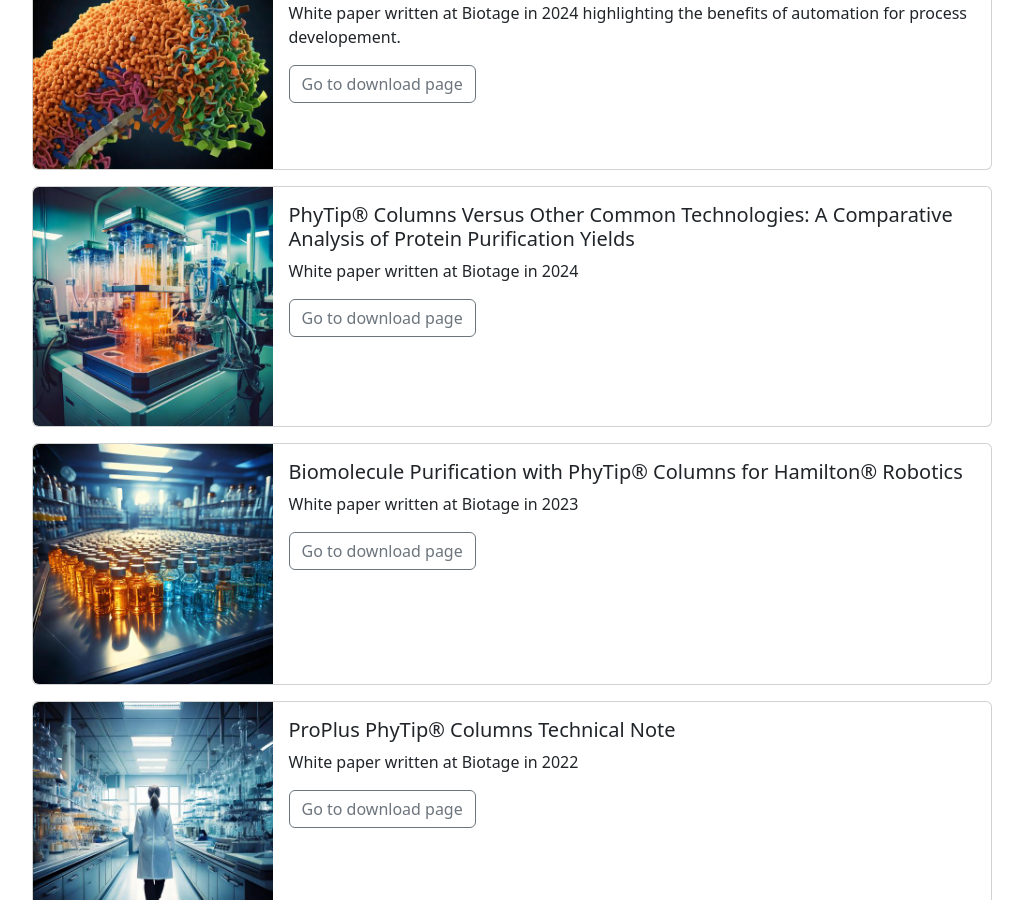
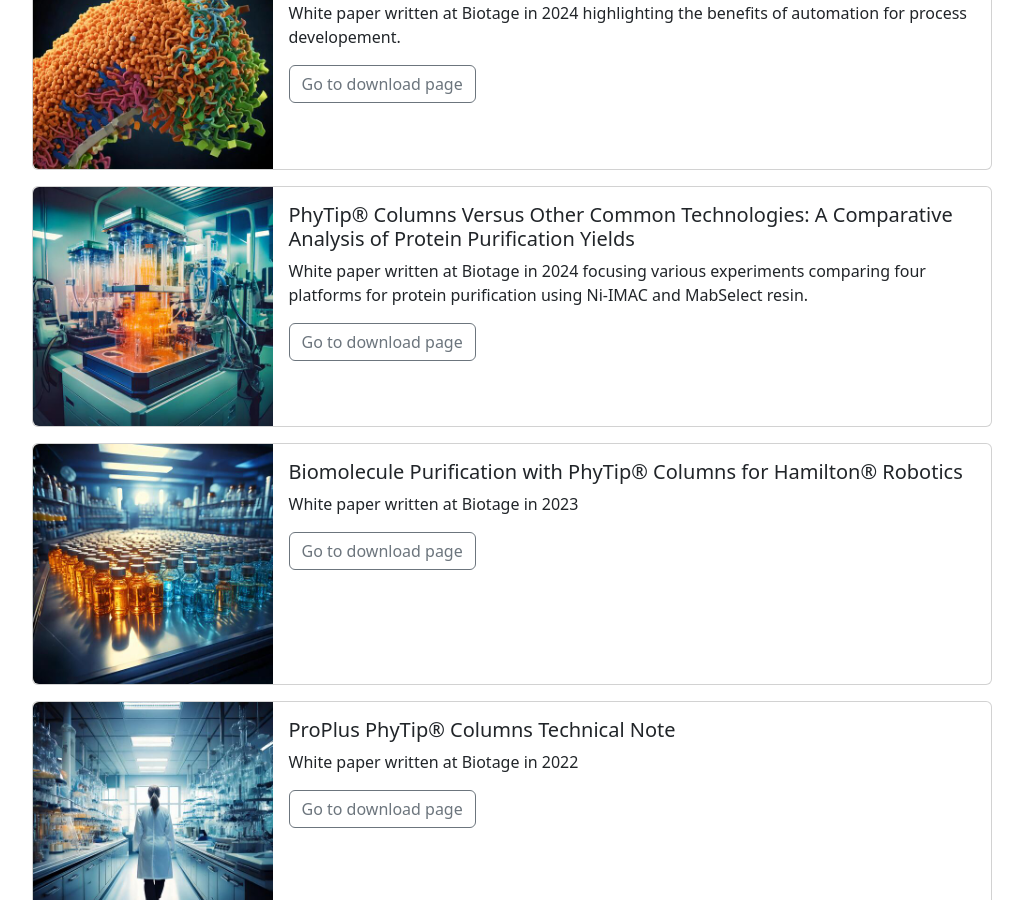
Before and after one commit to gkerkow/gkerkow.github.io, a Jekyll site: the page built from public-work.html, in a window 1280 px wide and 900 px high, scrolled down 353 px. Shown: the whole window, without its empty margins (136-1159 px from the left). Built offline with Jekyll 4.4.1, drawn with Linux system fonts in a browser that asks for light colours; comment, search, counter and statistics services are not loaded.

Commit message:
Updated white paper description

```diff
--- a/_data/white_papers.yml
+++ b/_data/white_papers.yml
@@ -5,7 +5,7 @@
   url: "https://www.biotage.com/documents/phytip-comparing-protein-purification-efficiency-yield-consistency-white-paper"
 
 - title: "PhyTip® Columns Versus Other Common Technologies: A Comparative Analysis of Protein Purification Yields"
-  description: "White paper written at Biotage in 2024"
+  description: "White paper written at Biotage in 2024 focusing various experiments comparing four platforms for protein purification using Ni-IMAC and MabSelect resin."
   image: "/assets/images/firefly_automated_protein_purification_thumbnail.jpg"
   link_text: "Go to download page"
   url: "https://www.biotage.com/documents/phytip-comparing-protein-purification-yields-white-paper"
```
